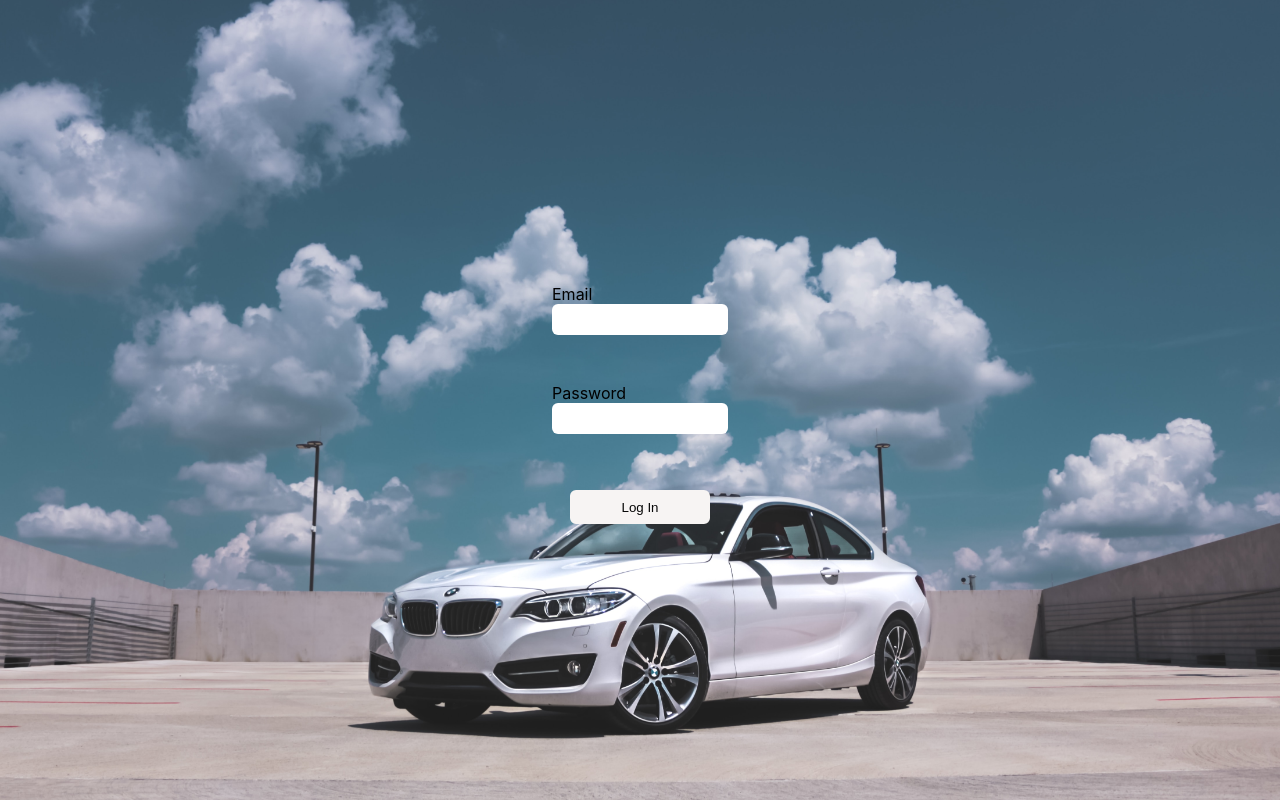
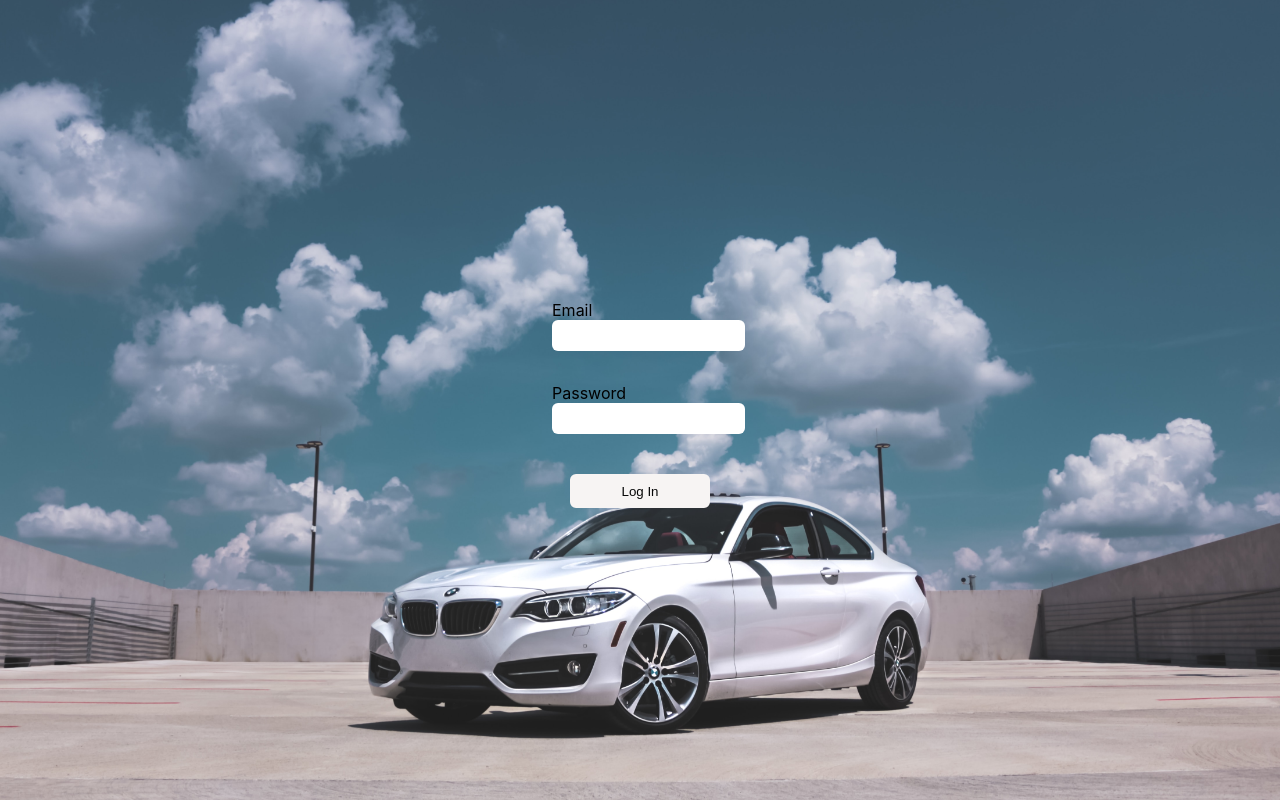
Before and after one commit to vozyy/car-rental-app, a React (Create React App) app in the folder client/: page /login in a window 1280 px wide. Built offline with nearby package versions, Linux system fonts and the light colour scheme.

Commit message:
style:update styling

```diff
--- a/client/src/components/Login/LoginForm.module.css
+++ b/client/src/components/Login/LoginForm.module.css
@@ -19,7 +19,9 @@
 
 .login-input-error {
   color: #a30000;
+  width: 20rem;
   font-size: 1rem;
+  margin: 0;
 }
 
 .login-submit-btn {
--- a/client/src/components/Login/LoginFormInputs.module.css
+++ b/client/src/components/Login/LoginFormInputs.module.css
@@ -1,7 +1,4 @@
 .login-input-container {
-  /* border: 2px solid red; */
-  display: flex;
-  flex-direction: column;
   width: 12rem;
   padding: 0.5rem;
 }
```
